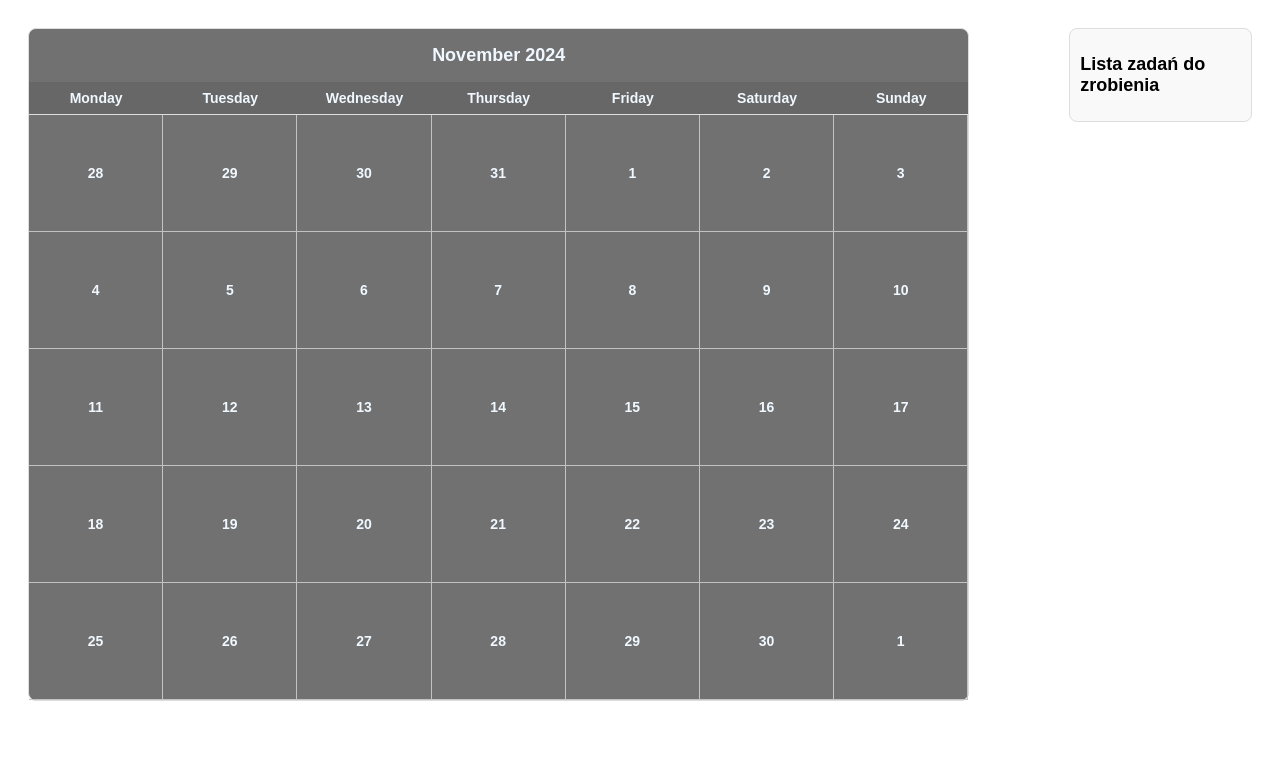
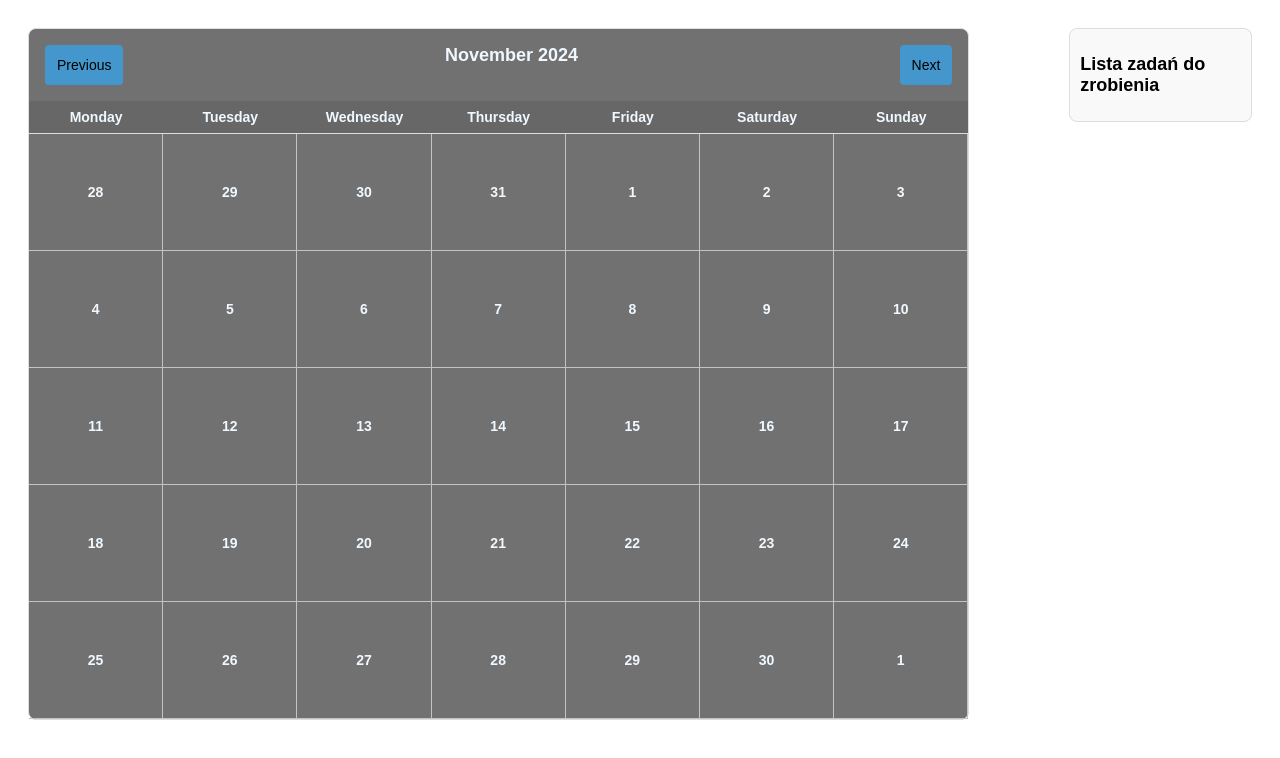
Before and after one commit to CzaroAmaro/to-do-calendar-angular, an Angular app: page / in a window 1280 px wide. Shown: the top 758 px of the page. Built offline with nearby package versions, Linux system fonts and the light colour scheme.

Commit message:
changing months

```diff
--- a/src/app/calendar/calendar.component.css
+++ b/src/app/calendar/calendar.component.css
@@ -14,10 +14,26 @@
 }
 
 .calendar-header {
+  display: flex;
+  justify-content: space-between;
   text-align: center;
   padding: 16px;
   font-size: 18px;
 }
+
+.previous-btn, .next-btn{
+  background-color: #4397cd;
+  border-radius: 4px;
+  border: none;
+  font-size: 14px;
+  padding: 12px;
+}
+
+.previous-btn:hover, .next-btn:hover {
+  background-color: #168acc;
+  cursor: pointer;
+}
+
 
 .calendar-weeks-table {
   display: grid;
--- a/src/app/calendar/calendar.component.html
+++ b/src/app/calendar/calendar.component.html
@@ -1,7 +1,9 @@
 <div class="calendar-container">
   <div class="calendar">
     <div class="calendar-header">
+      <button class="previous-btn" (click)="previousMonth()">Previous</button>
       <div>{{ firstDayOfMonth.toFormat('MMMM yyyy') }}</div>
+      <button class="next-btn" (click)="nextMonth()">Next</button>
     </div>
 
     <div class="calendar-weeks-table">
--- a/src/app/calendar/calendar.component.ts
+++ b/src/app/calendar/calendar.component.ts
@@ -25,6 +25,7 @@ export class CalendarComponent {
 
   //Generowanie kalendarza
   generateDaysOfMonth() {
+    this.daysOfMonth = [];
     let start = this.firstDayOfMonth.startOf('week');
     let end = this.firstDayOfMonth.endOf('month').endOf('week');
     let current = start;
@@ -33,6 +34,15 @@ export class CalendarComponent {
       this.daysOfMonth.push(current);
       current = current.plus({ days: 1 });
     }
+  }
+  previousMonth(){
+    this.firstDayOfMonth = this.firstDayOfMonth.minus({ months: 1 });
+    this.generateDaysOfMonth();
+  }
+
+  nextMonth(){
+    this.firstDayOfMonth = this.firstDayOfMonth.plus({ months: 1 });
+    this.generateDaysOfMonth();
   }
 
   //Otwieranie dialogu
```
